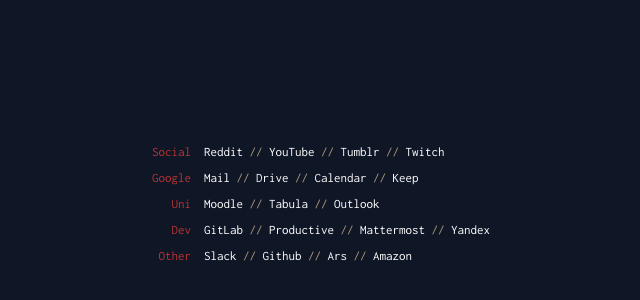
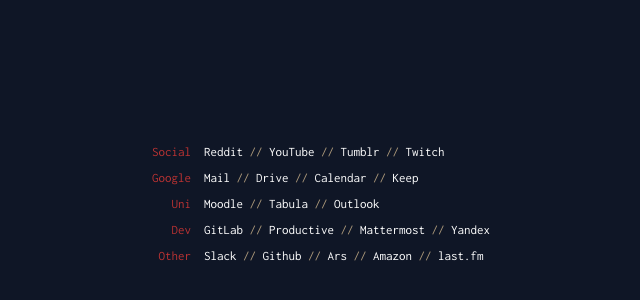
Before and after one commit to biscuitsnake/biscuitsnake.github.io, a plain HTML site: page home.html in a window 1280 px wide. Shown: the part 108-408 px from the top of the page, 193-833 px from the left. Drawn offline with Linux system fonts and the light colour scheme.

Commit message:
Added last.fm

```diff
--- a/home.html
+++ b/home.html
@@ -36,6 +36,7 @@
 	  <li><a href="https://www.github.com/">Github</a></li>
 	  <li><a href="https://www.arstechnica.com/">Ars</a></li>
 	  <li><a href="https://www.amazon.co.uk/">Amazon</a></li>
+	  <li><a href="https://www.last.fm/user/Iunaye/">last.fm</a></li>
 	</ul>
 	<ul>
 	</ul>
```
